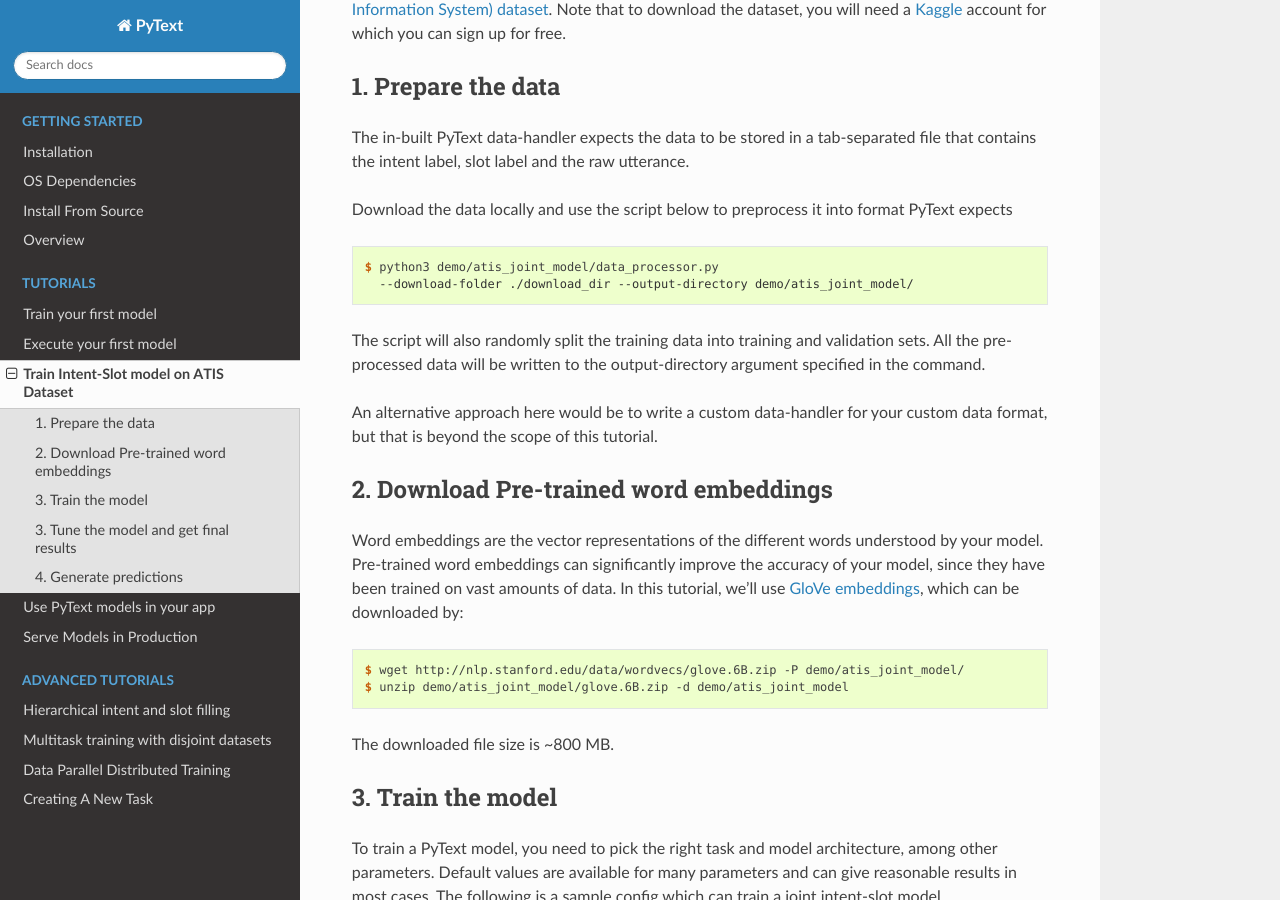
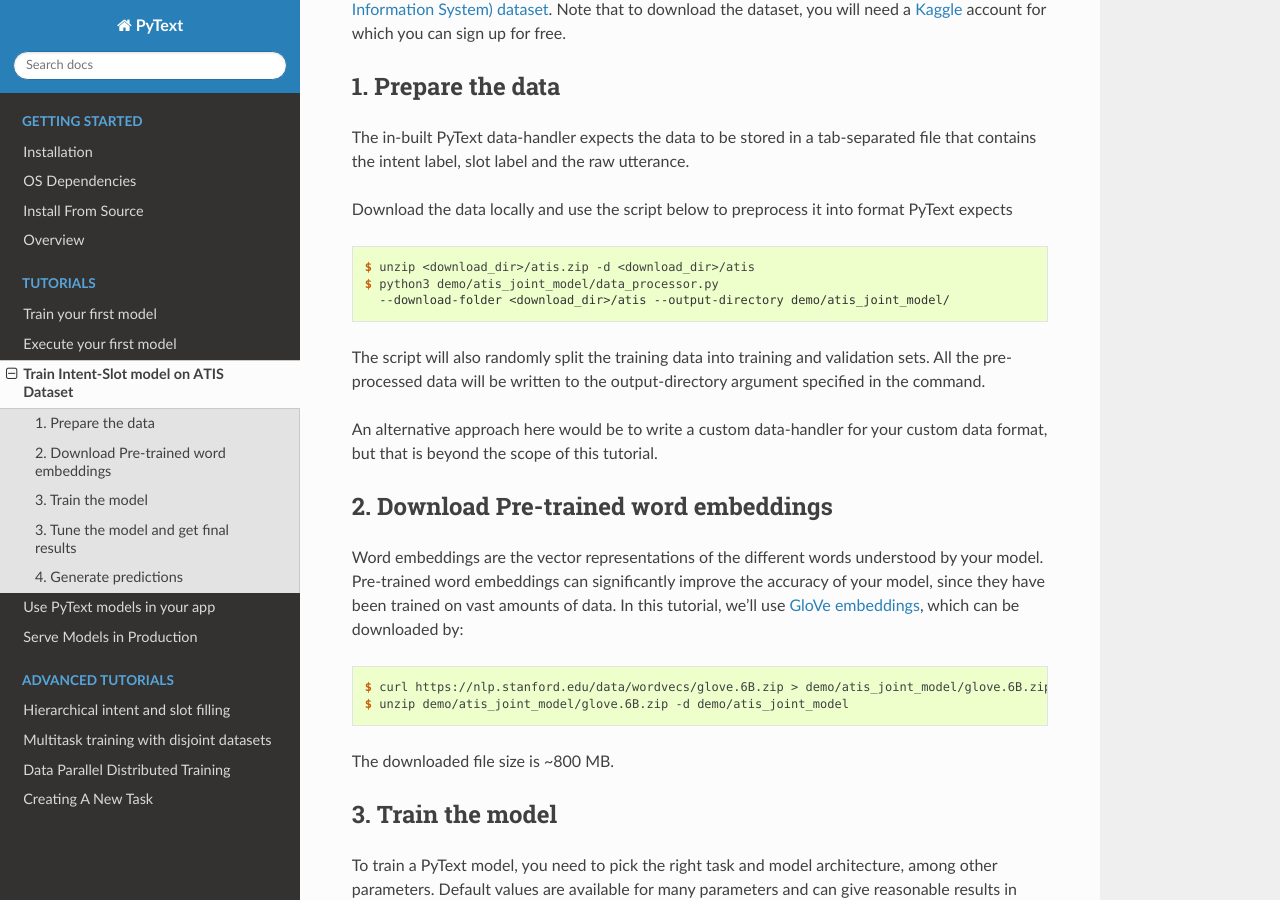
Before and after one commit to facebookresearch/pytext, a Sphinx documentation site: the page built from pytext/docs/source/atis_tutorial.rst, in a window 1280 px wide and 900 px high, scrolled down 354 px. Built offline with Sphinx 7.4.7 and the Read the Docs theme 2.0.0, drawn with Linux system fonts in a browser that asks for light colours; pages that are not in the unit, such as notebooks, are missing from menus.

Commit message:
Updating ATIS tutorial for better clarity. (#81)
Summary:
Added download/unzip step as it wasn't dead obvious.

Replaced wget with curl as curl is more prolific. For example, Mac does not come with wget.
Pull Request resolved: https://github.com/facebookresearch/pytext/pull/81

Reviewed By: Titousensei

Differential Revision: D13427188

Pulled By: snisarg

fbshipit-source-id: d12d1c7b9d3b1d1e9d21f7444b7f683280ccb994

```diff
--- a/pytext/docs/source/atis_tutorial.rst
+++ b/pytext/docs/source/atis_tutorial.rst
@@ -18,8 +18,9 @@ Download the data locally and use the script below to preprocess it into format
 
 .. code-block:: console
 
+    $ unzip <download_dir>/atis.zip -d <download_dir>/atis
     $ python3 demo/atis_joint_model/data_processor.py
-      --download-folder ./download_dir --output-directory demo/atis_joint_model/
+      --download-folder <download_dir>/atis --output-directory demo/atis_joint_model/
 
 The script will also randomly split the training data into training and validation sets. All the pre-processed data will be written to the output-directory argument specified in the command.
 
@@ -32,7 +33,7 @@ Word embeddings are the vector representations of the different words understood
 
 .. code-block:: console
 
-    $ wget http://nlp.stanford.edu/data/wordvecs/glove.6B.zip -P demo/atis_joint_model/
+    $ curl https://nlp.stanford.edu/data/wordvecs/glove.6B.zip > demo/atis_joint_model/glove.6B.zip
     $ unzip demo/atis_joint_model/glove.6B.zip -d demo/atis_joint_model
 
 The downloaded file size is ~800 MB.
```
